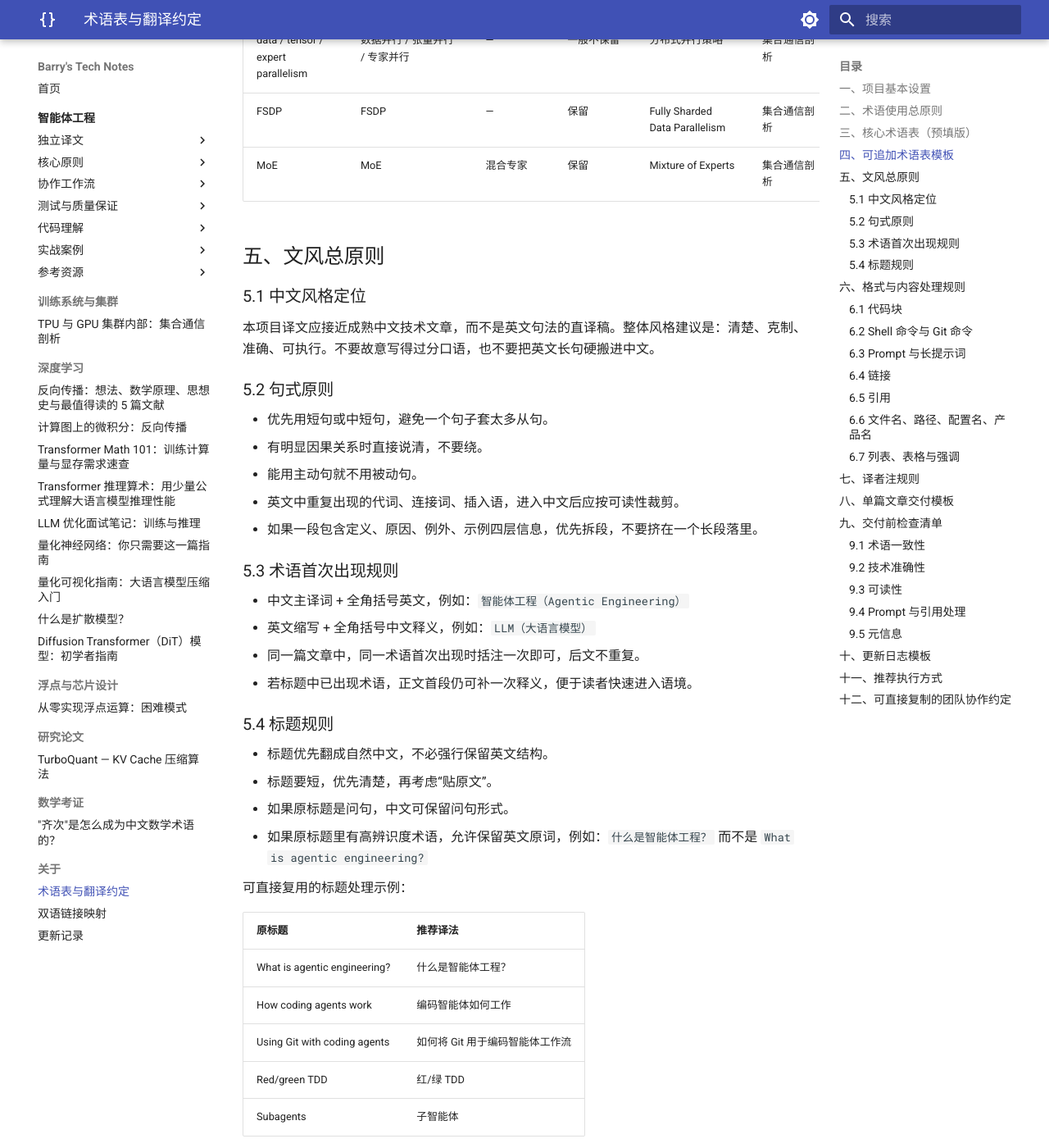
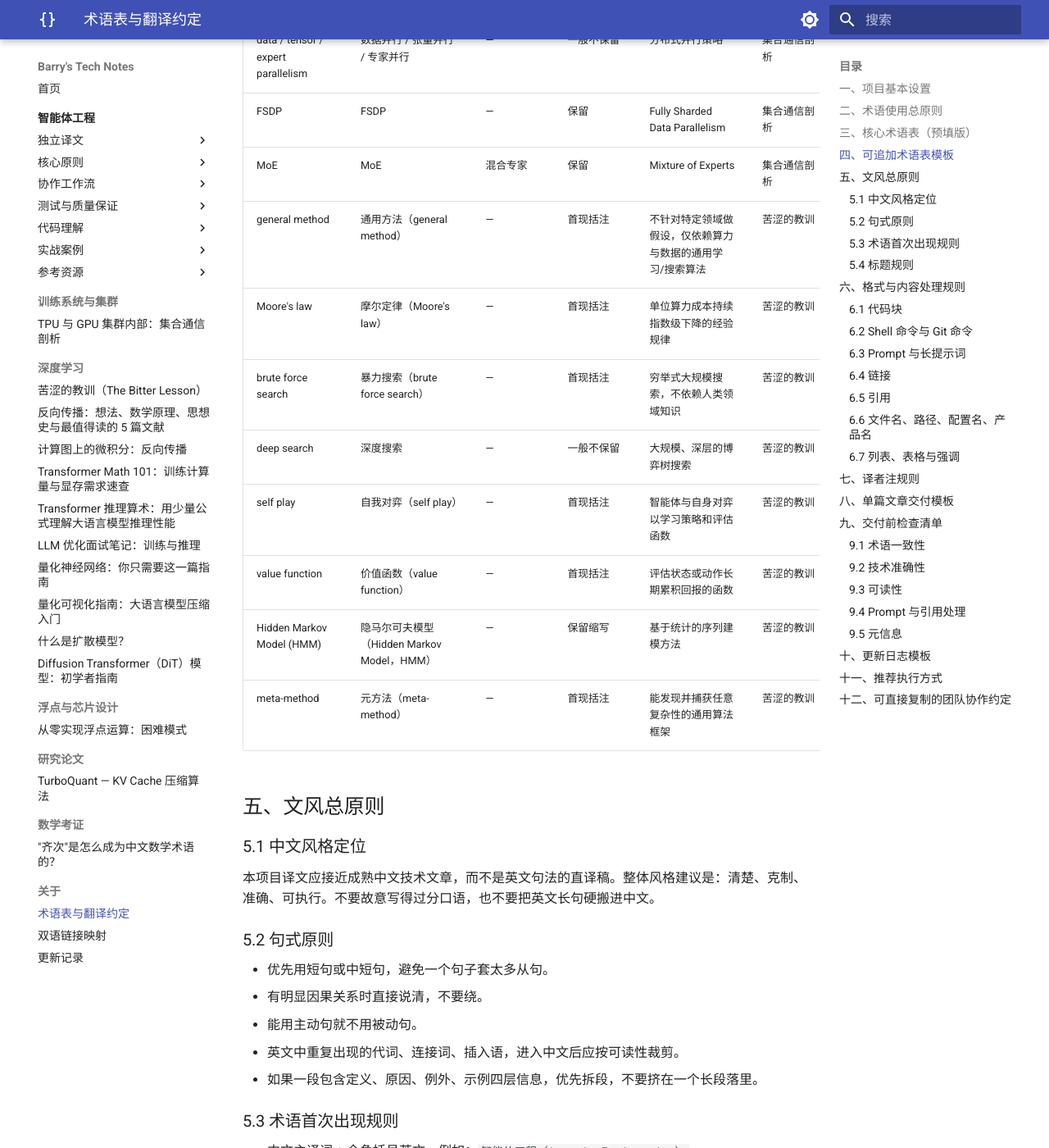
Before and after one commit to mypopydev/mypopydev.github.io, an MkDocs documentation site: the page built from docs/resources/agentic_engineering_translation_glossary_style_guide_template.md, in a window 1280 px wide and 1400 px high, scrolled down 10347 px. Shown: the whole window at 82% size. Built offline with MkDocs 1.6.1 and Material for MkDocs 9.7.7, drawn with Linux system fonts in a browser that asks for light colours.

Commit message:
feat(translation): 新增 Rich Sutton《苦涩的教训》中文译文
- 翻译 The Bitter Lesson (Rich Sutton, 2019) 全文 8 段
- 术语表追加 8 项 AI/强化学习术语
- 导航接入「深度学习」栏目
- mkdocs build --strict 零警告通过

```diff
--- a/docs/resources/agentic_engineering_translation_glossary_style_guide_template.md
+++ b/docs/resources/agentic_engineering_translation_glossary_style_guide_template.md
@@ -156,6 +156,14 @@
 | data / tensor / expert parallelism | 数据并行 / 张量并行 / 专家并行 | — | 一般不保留 | 分布式并行策略 | 集合通信剖析 |
 | FSDP | FSDP | — | 保留 | Fully Sharded Data Parallelism | 集合通信剖析 |
 | MoE | MoE | 混合专家 | 保留 | Mixture of Experts | 集合通信剖析 |
+| general method | 通用方法（general method） | — | 首现括注 | 不针对特定领域做假设，仅依赖算力与数据的通用学习/搜索算法 | 苦涩的教训 |
+| Moore's law | 摩尔定律（Moore's law） | — | 首现括注 | 单位算力成本持续指数级下降的经验规律 | 苦涩的教训 |
+| brute force search | 暴力搜索（brute force search） | — | 首现括注 | 穷举式大规模搜索，不依赖人类领域知识 | 苦涩的教训 |
+| deep search | 深度搜索 | — | 一般不保留 | 大规模、深层的博弈树搜索 | 苦涩的教训 |
+| self play | 自我对弈（self play） | — | 首现括注 | 智能体与自身对弈以学习策略和评估函数 | 苦涩的教训 |
+| value function | 价值函数（value function） | — | 首现括注 | 评估状态或动作长期累积回报的函数 | 苦涩的教训 |
+| Hidden Markov Model (HMM) | 隐马尔可夫模型（Hidden Markov Model，HMM） | — | 保留缩写 | 基于统计的序列建模方法 | 苦涩的教训 |
+| meta-method | 元方法（meta-method） | — | 首现括注 | 能发现并捕获任意复杂性的通用算法框架 | 苦涩的教训 |
 
 ## 五、文风总原则
 
--- a/mkdocs.yml
+++ b/mkdocs.yml
@@ -106,6 +106,7 @@ nav:
   - 训练系统与集群:
       - TPU 与 GPU 集群内部：集合通信剖析: articles/collective-operations-zh.md
   - 深度学习:
+      - 苦涩的教训（The Bitter Lesson）: articles/bitter-lesson-zh.md
       - 反向传播：想法、数学原理、思想史与最值得读的 5 篇文献: articles/backpropagation-ideas-math-history-5-readings.md
       - 计算图上的微积分：反向传播: articles/calculus-on-computational-graphs-backpropagation-zh.md
       - Transformer Math 101：训练计算量与显存需求速查: articles/transformer-math-101-zh.md
```
Also changed, not shown: docs/articles/bitter-lesson-zh.md (added, +28 -0 lines), docs/resources/CHANGELOG.md (+5 -0 lines).
